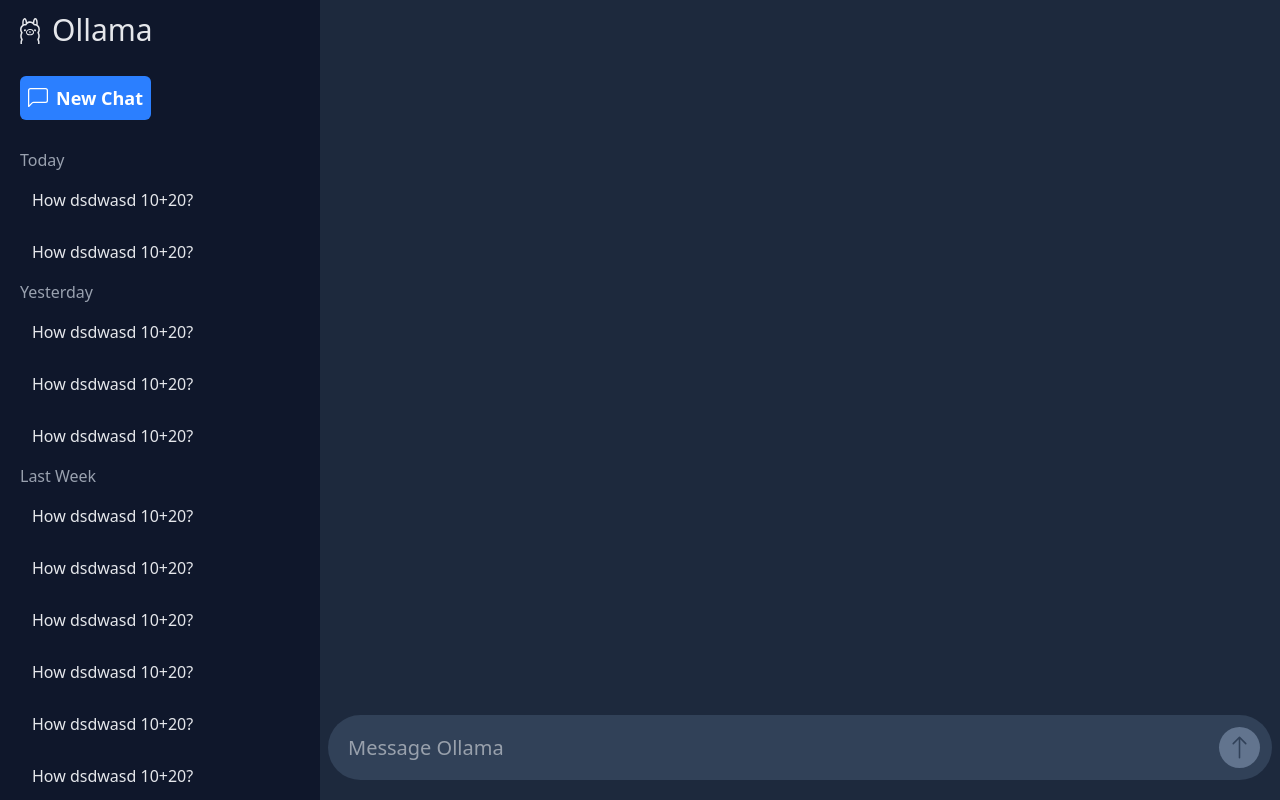
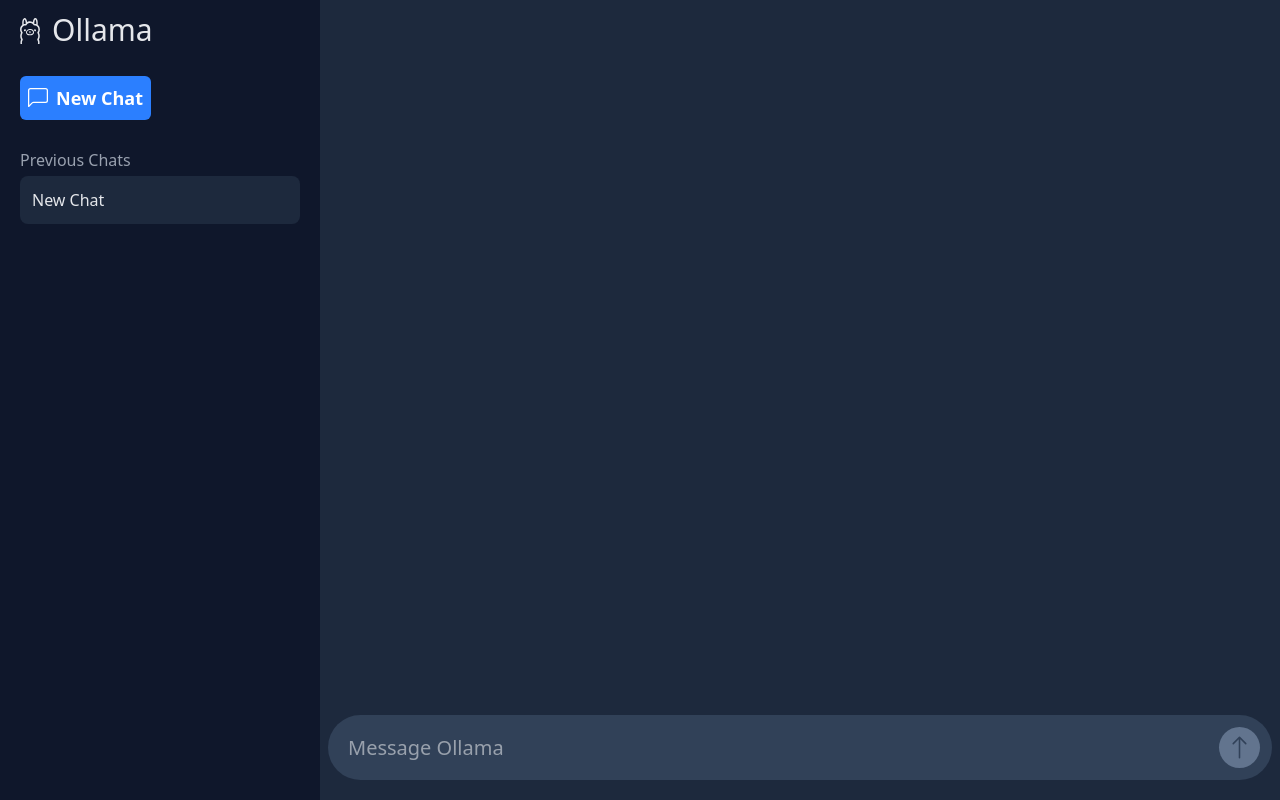
Before and after one commit to kostassagma/ollama-web-client, a React (Vite) app: page /c/sjjs in a window 1280 px wide. Built offline with nearby package versions, Linux system fonts and the light colour scheme.

Commit message:
previous chats in sidenav

```diff
--- a/src/components/sidenav/chat-link.tsx
+++ b/src/components/sidenav/chat-link.tsx
@@ -1,9 +1,12 @@
 import { Link } from "react-router-dom";
 import ThreeDotsIcon from "../../icons/three-dots";
 import { useState } from "react";
+import { useChatStore } from "../../lib/chatStore";
 
-export default function ChatLink() {
+export default function ChatLink(props: { id: string; title: string }) {
   const [openMenu, setOpenMenu] = useState(false);
+  const { selectedId } = useChatStore();
+
   return (
     <>
       {openMenu && (
@@ -16,11 +19,13 @@ export default function ChatLink() {
         />
       )}
       <Link
-        to={"/c/sjjs"}
-        className="text-gray-200 w-full p-1 rounded-lg hover:bg-slate-800 transition-colors group relative flex flex-row gap-2"
+        to={`/c/${props.id}`}
+        className={`text-gray-200 w-full p-1 rounded-lg hover:bg-slate-800 transition-colors group relative flex flex-row gap-2 ${
+          selectedId === props.id ? "bg-slate-800" : ""
+        }`}
       >
         <p className="overflow-hidden text-ellipsis whitespace-nowrap mr-auto my-auto p-2">
-          How dsdwasd 10+20?{" "}
+          {props.title}
         </p>
         <button
           className="h-full aspect-square rounded-full hover:bg-slate-900 flex group-hover:visible invisible cursor-pointer scale-75 hover:rotate-180 transition"
@@ -33,8 +38,12 @@ export default function ChatLink() {
         </button>
         {openMenu && (
           <div className="absolute right-0 bottom-0 translate-y-full z-50 flex flex-col gap-2 bg-slate-800 rounded-lg p-2 w-40">
-            <button className="p-2 w-full hover:bg-slate-900 rounded-lg cursor-pointer">Rename</button>
-            <button className="p-2 w-full hover:bg-slate-900 rounded-lg cursor-pointer">Delete</button>
+            <button className="p-2 w-full hover:bg-slate-900 rounded-lg cursor-pointer">
+              Rename
+            </button>
+            <button className="p-2 w-full hover:bg-slate-900 rounded-lg cursor-pointer">
+              Delete
+            </button>
           </div>
         )}
       </Link>
--- a/src/components/sidenav/index.tsx
+++ b/src/components/sidenav/index.tsx
@@ -1,8 +1,11 @@
 import ChatIcon from "../../icons/chat";
 import OllamaIcon from "../../icons/ollama";
+import { useChatStore } from "../../lib/chatStore";
 import ChatLink from "./chat-link";
 
 export default function SideNav() {
+  const { allChats } = useChatStore();
+
   return (
     <div className="h-screen bg-slate-900 py-3 flex flex-col gap-7 w-xs">
       <div className="flex flex-row gap-3 text-gray-200 px-5">
@@ -17,30 +20,14 @@ export default function SideNav() {
         </button>
       </div>
       <div className="flex-1 flex flex-col gap-1 overflow-y-scroll px-5">
-        <p className="text-gray-400">Today</p>
-        <ChatLink />
-        <ChatLink />
+        <p className="text-gray-400">Previous Chats</p>
+        {allChats.map((e) => (
+          <ChatLink id={e.id} title={e.title} key={e.id} />
+        ))}
+        {/* <p className="text-gray-400">Today</p>
         <p className="text-gray-400">Yesterday</p>
-        <ChatLink />
-        <ChatLink />
-        <ChatLink />
         <p className="text-gray-400">Last Week</p>
-        <ChatLink />
-        <ChatLink />
-        <ChatLink />
-        <ChatLink />
-        <ChatLink />
-        <ChatLink />
-        <p className="text-gray-400">Older</p>
-        <ChatLink />
-        <ChatLink />
-        <ChatLink />
-        <ChatLink />
-        <ChatLink />
-        <ChatLink />
-        <ChatLink />
-        <ChatLink />
-        <ChatLink />
+        <p className="text-gray-400">Older</p> */}
       </div>
     </div>
   );
--- a/src/lib/chatStore.ts
+++ b/src/lib/chatStore.ts
@@ -18,7 +18,7 @@ interface CurrentChatType {
 }
 
 interface AllChatsType extends CurrentChatType {
-  allChats: { messages: MessageType[]; id: string }[];
+  allChats: { messages: MessageType[]; id: string; title: string }[];
   selectedId: string;
   setSelected: (id: string) => void;
 }
@@ -43,7 +43,11 @@ export const useChatStore = create<AllChatsType>()(
             messages: [...state.messages, { content, role, error }],
             allChats: state.allChats.map((e) =>
               e.id === state.selectedId
-                ? { id: e.id, messages: [...e.messages, { content, role, error }] }
+                ? {
+                    id: e.id,
+                    title: e.title && e.title != "New Chat" ? e.title : content,
+                    messages: [...e.messages, { content, role, error }],
+                  }
                 : e
             ),
           }));
@@ -68,7 +72,10 @@ export const useChatStore = create<AllChatsType>()(
                 messages: [],
                 resolved: true,
                 loading: false,
-                allChats: [...state.allChats, { id: id, messages: [] }],
+                allChats: [
+                  ...state.allChats,
+                  { id: id, messages: [], title: "New Chat" },
+                ],
               };
             }
           });
```
